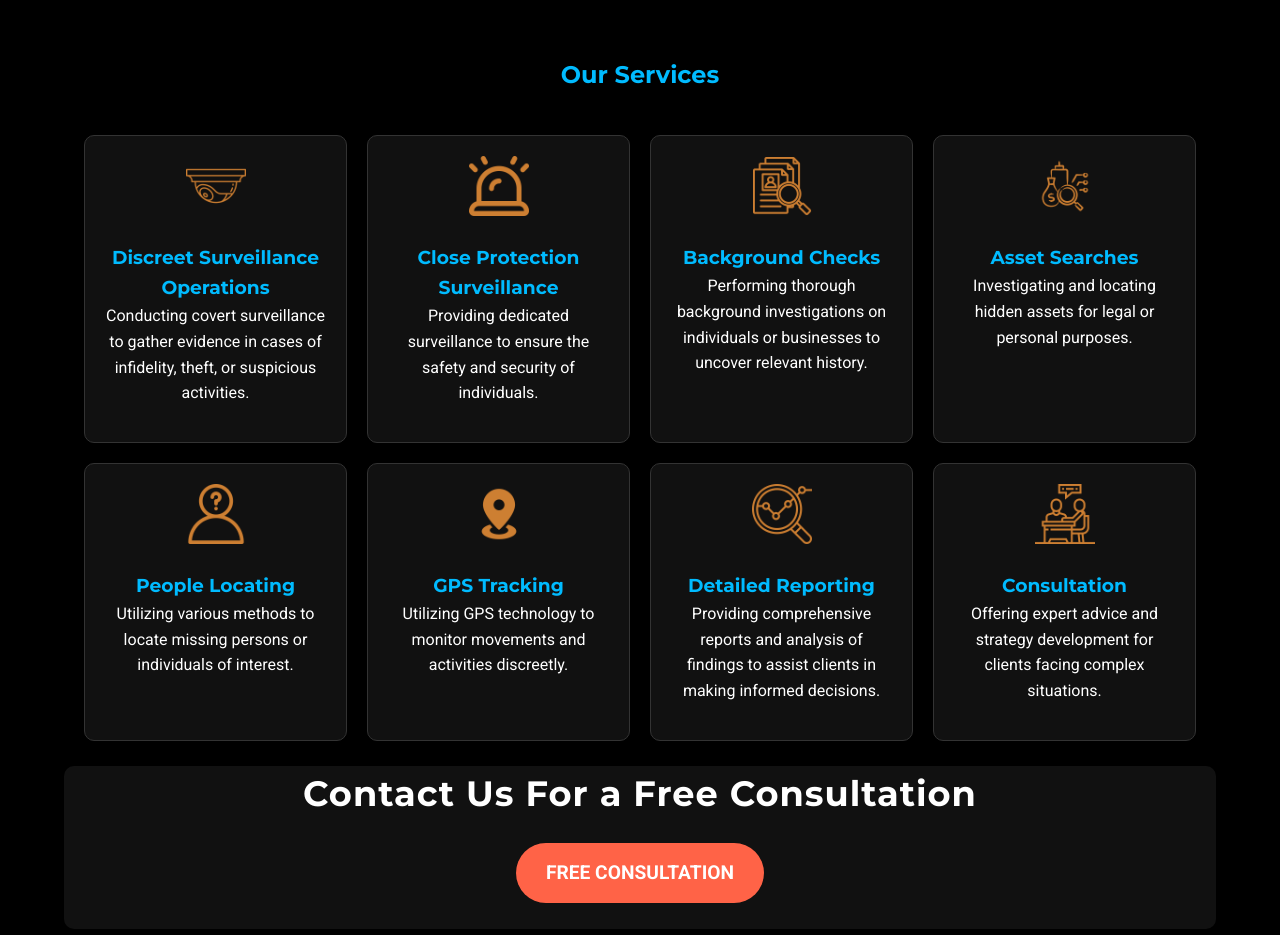
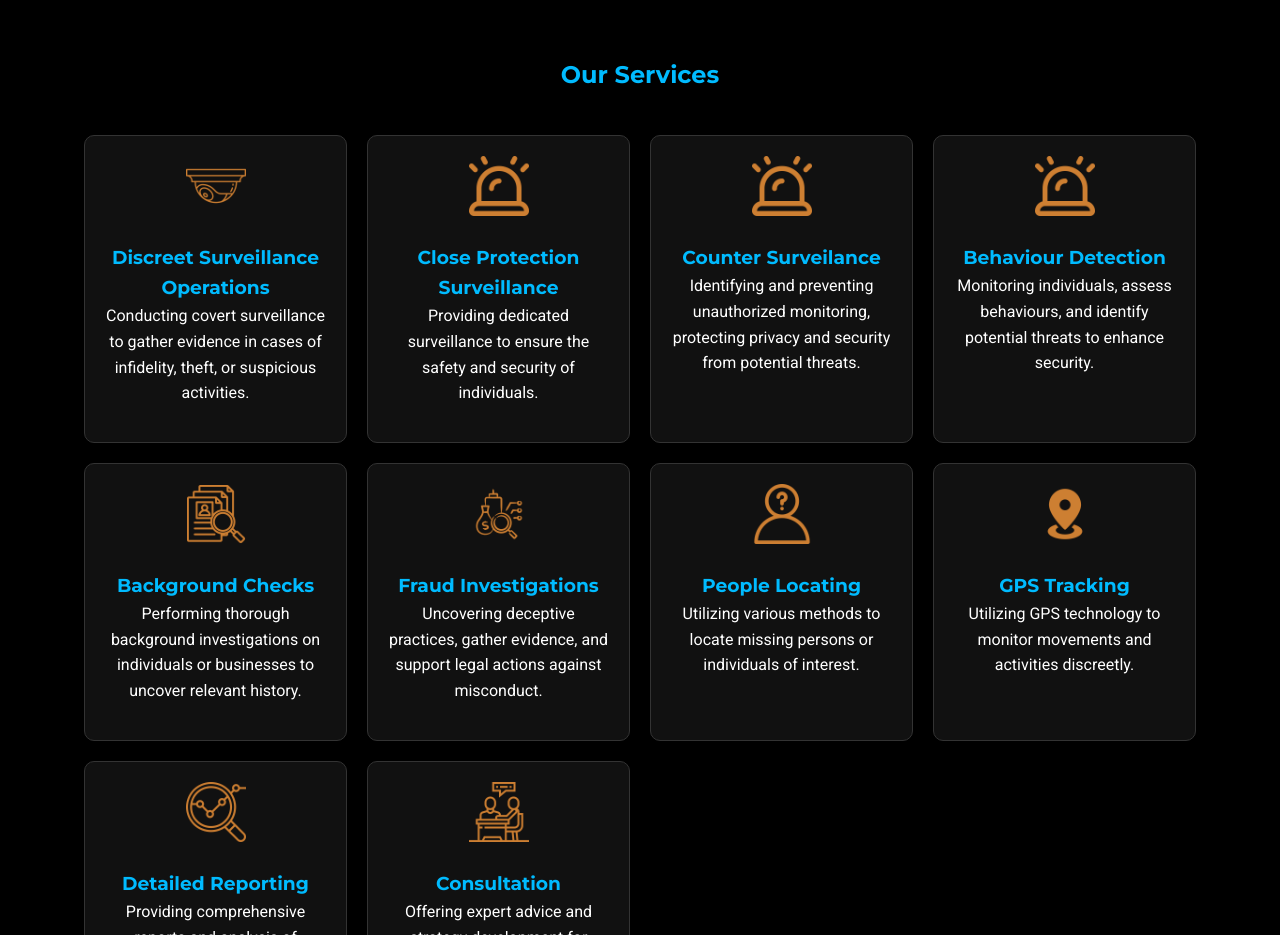
Before and after one commit to lawsondesignsuk/covertclarity, a plain HTML site: page index.html in a window 1280 px wide. Shown: the part 1560-2495 px from the top of the page. Drawn offline with Linux system fonts and the light colour scheme.

Commit message:
Update index.html

```diff
--- a/index.html
+++ b/index.html
@@ -114,41 +114,62 @@
                         <h3>Discreet Surveillance Operations</h3>
                         <p>Conducting covert surveillance to gather evidence in cases of infidelity, theft, or suspicious activities.</p>
                     </div>
+
                     <div class="card">
                         <img src="images/light-emergency-on.png" alt="Close Protection Surveillance" class="card-image">
                         <h3>Close Protection Surveillance</h3>
                         <p>Providing dedicated surveillance to ensure the safety and security of individuals.</p>
                     </div>
+
+                    <div class="card">
+                        <img src="images/light-emergency-on.png" alt="Counter Surveilance" class="card-image">
+                        <h3>Counter Surveilance</h3>
+                        <p>Identifying and preventing unauthorized monitoring, protecting privacy and security from potential threats.</p>
+                    </div>
+
+                    <div class="card">
+                        <img src="images/light-emergency-on.png" alt="Behaviour Detection" class="card-image">
+                        <h3>Behaviour Detection</h3>
+                        <p>Monitoring individuals, assess behaviours, and identify potential threats to enhance security.</p>
+                    </div>
+
                     <div class="card">
                         <img src="icons/hiring.png" alt="Background Checks" class="card-image">
                         <h3>Background Checks</h3>
                         <p>Performing thorough background investigations on individuals or businesses to uncover relevant history.</p>
                     </div>
+
                     <div class="card">
-                        <img src="icons/asset-tracking.png" alt="Asset Searches" class="card-image">
-                        <h3>Asset Searches</h3>
-                        <p>Investigating and locating hidden assets for legal or personal purposes.</p>
+
+                        <img src="icons/asset-tracking.png" alt="Fraud Investigations" class="card-image">
+                        <h3>Fraud Investigations</h3>
+                        <p>Uncovering deceptive practices, gather evidence, and support legal actions against misconduct.</p>
                     </div>
+
                     <div class="card">
                         <img src="icons/question.png" alt="People Locating Services" class="card-image">
                         <h3>People Locating</h3>
                         <p>Utilizing various methods to locate missing persons or individuals of interest.</p>
                     </div>
+
                     <div class="card">
                         <img src="icons/gps.png" alt="GPS Tracking" class="card-image">
                         <h3>GPS Tracking</h3>
                         <p>Utilizing GPS technology to monitor movements and activities discreetly.</p>
                     </div>
+
                     <div class="card">
                         <img src="icons/analysis.png" alt="Detailed Reporting" class="card-image">
                         <h3>Detailed Reporting</h3>
                         <p>Providing comprehensive reports and analysis of findings to assist clients in making informed decisions.</p>
                     </div>
+
                     <div class="card">
                         <img src="icons/consultation.png" alt="Consultation Services" class="card-image">
                         <h3>Consultation</h3>
                         <p>Offering expert advice and strategy development for clients facing complex situations.</p>
                     </div>
+
                 </div>
             </div>
             <br>
```
